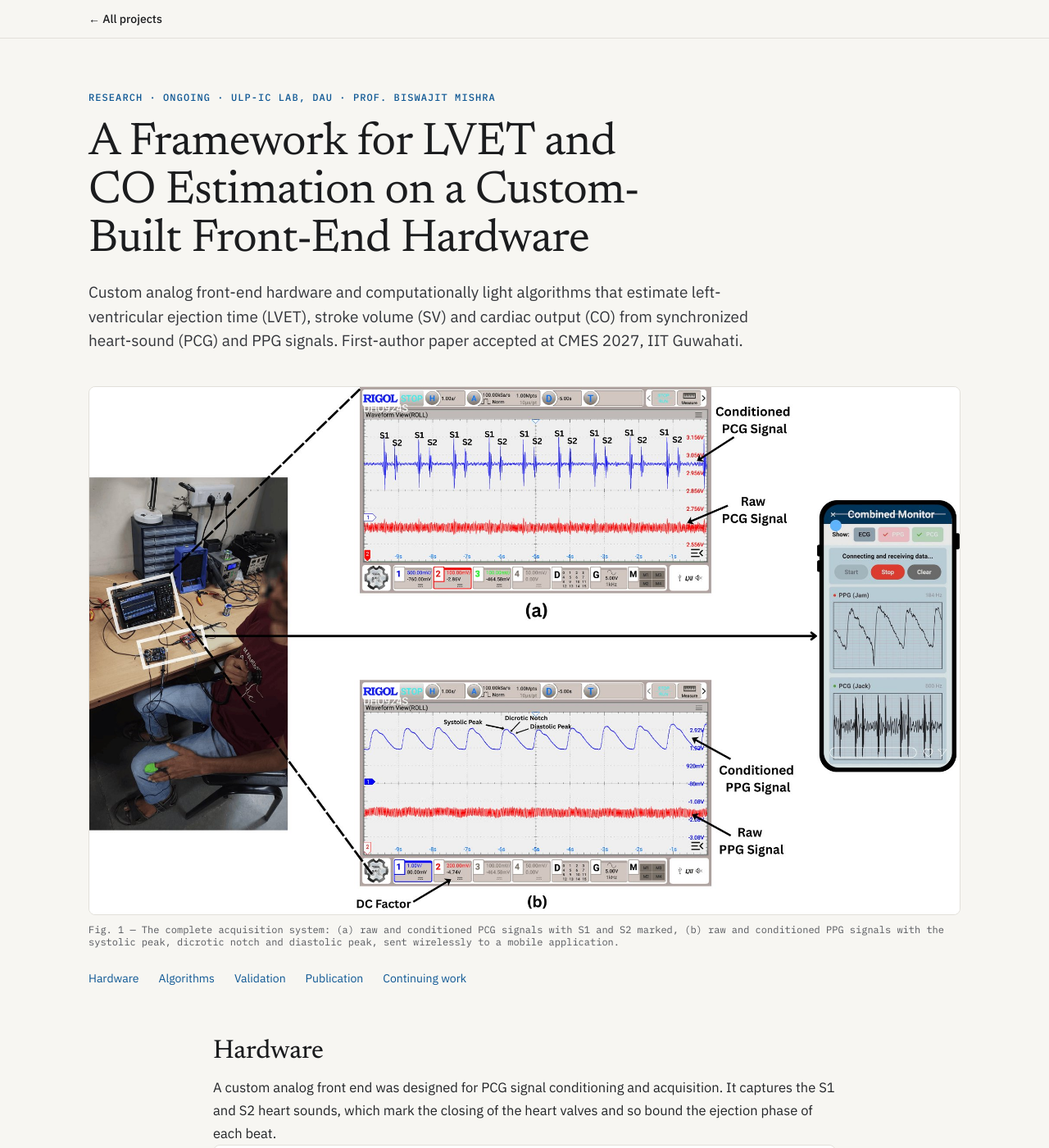
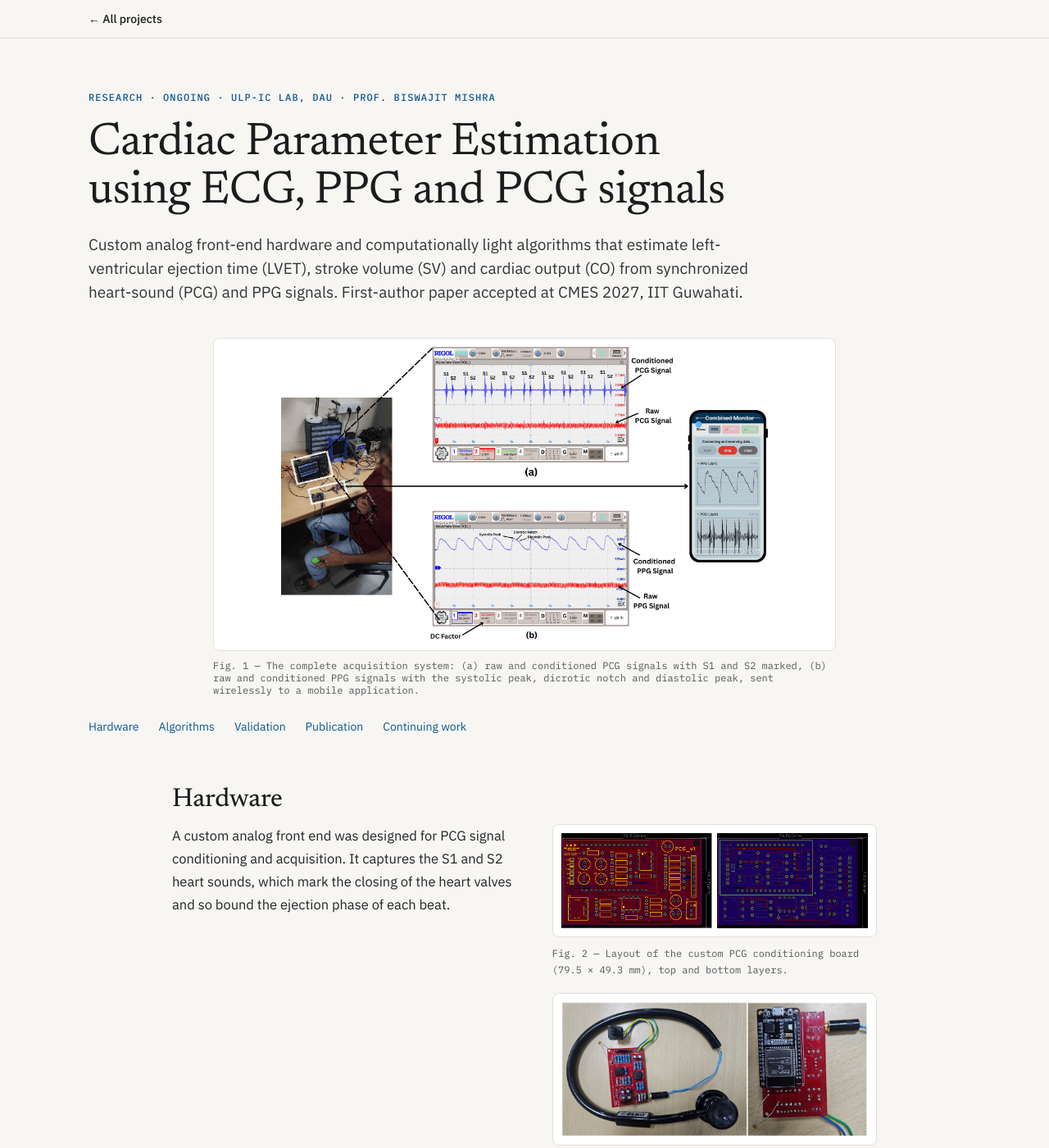
Before and after one commit to karthikm-22/karthikm-22.github.io, a Jekyll site: the page built from _projects/03-lvet-cardiac-output.md, in a window 1280 px wide and 1400 px high. Shown: the whole window at 82% size. Built offline with Jekyll 4.4.1, drawn with Linux system fonts in a browser that asks for light colours.

Commit message:
Project pages: smaller figures beside their text, click to enlarge; cards show whole image; rename LVET and edge projects; new edge card image
Co-Authored-By: Claude Sonnet 5.5 <noreply@anthropic.com>
Claude-Session: https://claude.ai/code/session_01AKG1NoTwCQwdDbFKPKq22J

```diff
--- a/_data/profile.yml
+++ b/_data/profile.yml
@@ -42,7 +42,7 @@ publications:
     note: Lead author
   - label: 2025 · IISc Bangalore
     title: Top 15 nationally, ICEdge 2025 R&D Forum
-    note: On-edge disease classification using PPG/ECG signals
+    note: Cuffless blood pressure estimation and cardiac disease classification
 
 # About section at the bottom of the home page
 about:
--- a/_layouts/project.html
+++ b/_layouts/project.html
@@ -24,7 +24,7 @@ layout: default
   </header>
 
   {%- if page.cover and page.cover != "" %}
-  <figure>
+  <figure class="cover">
     <div class="frame"><img src="{{ page.cover | relative_url }}" alt="{{ page.title }}"></div>
     {%- if page.cover_caption %}<figcaption>{{ page.cover_caption }}</figcaption>{% endif %}
   </figure>
@@ -44,6 +44,35 @@ layout: default
   </footer>
 </main>
 <script>
+  // Puts each figure beside the paragraph that introduces it; extra figures in a row stack beside the same text.
+  (function () {
+    var prose = document.querySelector('.prose');
+    if (!prose) return;
+    var isFig = function (el) { return el && el.tagName === 'P' && el.firstElementChild && el.firstElementChild.tagName === 'IMG'; };
+    Array.prototype.slice.call(prose.children).forEach(function (el) {
+      if (!isFig(el) || el.parentNode !== prose) return;
+      var text = el.previousElementSibling;
+      if (!text || text.tagName !== 'P' || isFig(text)) return;
+      var row = document.createElement('div'); row.className = 'fig-row';
+      var figs = document.createElement('div'); figs.className = 'figs';
+      prose.insertBefore(row, text);
+      row.appendChild(text);
+      row.appendChild(figs);
+      var f = el;
+      while (isFig(f)) { var next = f.nextElementSibling; figs.appendChild(f); f = next; }
+      if (figs.children.length > 1) row.classList.add('multi');
+    });
+    // Click any figure to see it full size.
+    prose.addEventListener('click', function (e) {
+      if (e.target.tagName !== 'IMG') return;
+      var o = document.createElement('div'); o.className = 'zoom';
+      var i = document.createElement('img'); i.src = e.target.src; i.alt = e.target.alt;
+      o.appendChild(i); o.onclick = function () { o.remove(); };
+      document.body.appendChild(o);
+    });
+    document.addEventListener('keydown', function (e) { if (e.key === 'Escape') { var z = document.querySelector('.zoom'); if (z) z.remove(); } });
+  })();
+
   // Builds the section menu from the page's ## headings.
   (function () {
     var toc = document.getElementById('toc');
--- a/_projects/03-lvet-cardiac-output.md
+++ b/_projects/03-lvet-cardiac-output.md
@@ -1,5 +1,5 @@
 ---
-title: LVET and Cardiac Output Estimation
+title: Cardiac Parameter Estimation using ECG, PPG and PCG signals
 order: 3
 tag: Research · Biomedical Hardware
 summary: Analog front ends and lightweight non-ML algorithms for LVET, SV and CO from PCG and PPG signals. Ultra-low power IC design Lab, under Prof. Biswajit Mishra.
@@ -9,7 +9,7 @@ research: true   # shown under Research instead of Projects
 mark: LVET
 
 # ── Detail page ──
-heading: A Framework for LVET and CO Estimation on a Custom-Built Front-End Hardware
+heading: Cardiac Parameter Estimation using ECG, PPG and PCG signals
 eyebrow: Research · Ongoing · ULP-IC Lab, DAU · Prof. Biswajit Mishra
 intro: Custom analog front-end hardware and computationally light algorithms that estimate left-ventricular ejection time (LVET), stroke volume (SV) and cardiac output (CO) from synchronized heart-sound (PCG) and PPG signals. First-author paper accepted at CMES 2027, IIT Guwahati.
 cover: images/lvet/acquisition-system.jpg
--- a/css/style.css
+++ b/css/style.css
@@ -67,7 +67,7 @@ a.card:hover{transform:translateY(-3px);text-decoration:none;color:var(--ink)}
 
 /* project thumbnail: real photo, or a clean drawn tile when no photo is set */
 .thumb{aspect-ratio:16/10;border-radius:8px;overflow:hidden;border:1px solid var(--line);background:var(--card);position:relative}
-.thumb img{width:100%;height:100%;object-fit:cover;display:block}
+.thumb img{width:100%;height:100%;object-fit:contain;display:block}
 .thumb.empty{
   background-color:#efede7;
   background-image:linear-gradient(var(--line-2) 1px,transparent 1px),linear-gradient(90deg,var(--line-2) 1px,transparent 1px);
@@ -114,7 +114,7 @@ figcaption{font-family:var(--mono);font-size:12px;color:var(--muted)}
 .frame.pad{padding:20px} .frame.pad-s{padding:14px}
 .frame img{width:100%;display:block}
 .toc{display:flex;flex-wrap:wrap;gap:10px 24px;padding:28px 0 8px;font-size:14px}
-.article{max-width:760px;margin:0 auto;padding-bottom:40px}
+.article{max-width:860px;margin:0 auto;padding-bottom:40px}
 .article>section{display:flex;flex-direction:column;gap:18px;padding-top:72px;scroll-margin-top:64px}
 .article>section:first-child{padding-top:56px}
 .article h2{margin:0;font-family:var(--serif);font-weight:450;font-size:32px;letter-spacing:-.005em}
@@ -158,11 +158,27 @@ figcaption{font-family:var(--mono);font-size:12px;color:var(--muted)}
 .prose td{padding:11px 12px 11px 0;border-bottom:1px solid var(--line);color:var(--text)}
 .prose th:last-child,.prose td:last-child{padding-right:0}
 /* Figures: an image followed by an *italic caption* in the same paragraph */
-.prose img{display:block;max-width:100%;height:auto;margin:0 auto;background:var(--card);border:1px solid var(--line);border-radius:8px;padding:14px}
+.prose img{display:block;max-width:100%;height:auto;margin:0 auto;background:var(--card);border:1px solid var(--line);border-radius:8px;padding:10px;cursor:zoom-in}
+/* text on one side, its figure(s) on the other (built by the script in the project layout) */
+.fig-row{display:grid;grid-template-columns:minmax(0,1.1fr) minmax(0,1fr);gap:28px;align-items:center}
+.fig-row.multi{align-items:start}
+.fig-row.multi>p{position:sticky;top:84px}
+.fig-row>p{margin:0}
+.fig-row .figs{display:flex;flex-direction:column;gap:18px;min-width:0}
+.fig-row .figs>p{margin:0}
+.fig-row img,.prose p>img:only-of-type{max-height:300px;width:auto;max-width:100%}
+.fig-row .figs>p:nth-child(n+2) img{max-height:240px}
+.cover{max-width:760px;margin:0 auto}
+.cover .frame img{max-height:380px;width:auto;max-width:100%;margin:0 auto;padding:10px}
+.zoom{position:fixed;inset:0;z-index:50;background:rgba(20,20,18,.86);display:flex;align-items:center;justify-content:center;padding:24px;cursor:zoom-out}
+.zoom img{max-width:100%;max-height:100%;width:auto;height:auto;background:#fff;border-radius:8px;padding:10px;cursor:zoom-out}
 .prose .video{position:relative;aspect-ratio:16/9;border:1px solid var(--line);border-radius:8px;overflow:hidden;background:#000}
 .prose .video iframe{position:absolute;inset:0;width:100%;height:100%;border:0}
 .prose .video+p>em{display:block;margin-top:-8px;font-family:var(--mono);font-size:12px;font-style:normal;color:var(--muted)}
 .prose p>img+em{display:block;margin-top:10px;font-family:var(--mono);font-size:12px;font-style:normal;color:var(--muted)}
+.article.prose>*+*{margin-top:18px}
+.article.prose>h3{margin-top:28px}
+.article.prose>h2+*,.article.prose>h3+*{margin-top:14px}
 .prose h2#references~ol li{font-size:13.5px;line-height:1.55;color:var(--body)}
 
 /* ---------- phones and small tablets ---------- */
@@ -207,7 +223,11 @@ figcaption{font-family:var(--mono);font-size:12px;color:var(--muted)}
   .prose>h2:first-child{padding-top:36px}
   .article h2{font-size:26px}
   .prose p,.prose li{font-size:16px;line-height:1.65}
-  .prose img{padding:8px}
+  .prose img{padding:6px}
+  .fig-row{grid-template-columns:1fr;gap:14px}
+  .fig-row.multi>p{position:static}
+  .fig-row img,.prose p>img:only-of-type{max-height:260px}
+  .cover .frame img{max-height:240px}
   .p-foot{padding:32px 0 40px;margin-top:32px}
   .sitefoot{padding:24px 0 32px}
 }
```
Also changed, not shown: _projects/05-edge-classification.md (+3 -3 lines), images/edge/card.png (added).
